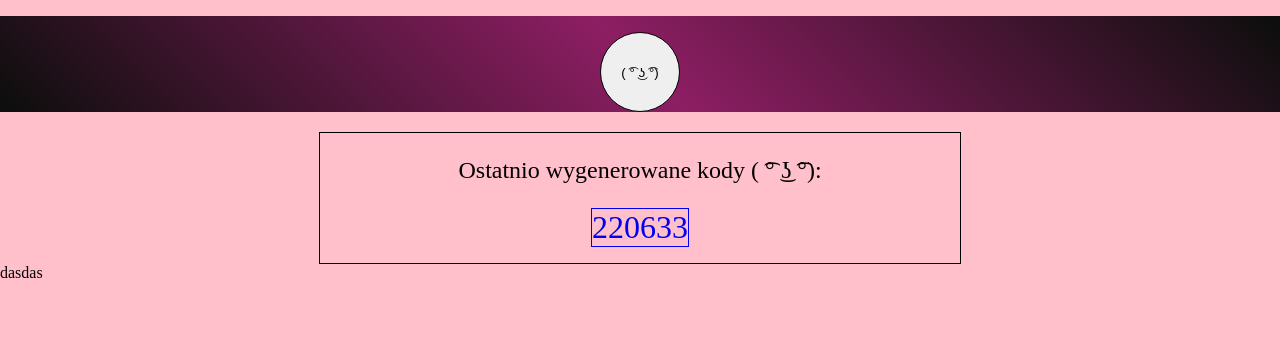
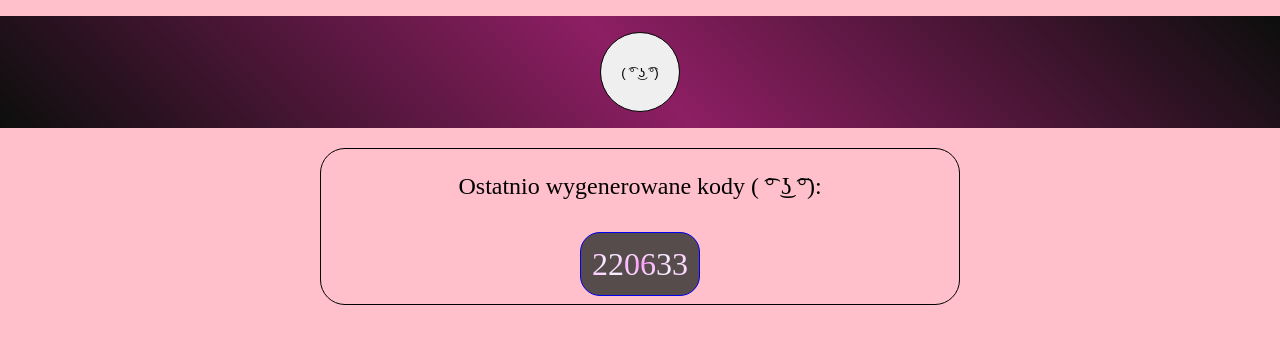
Before and after one commit to TheR0ck3t/SUS, a plain HTML site: page bruh.html in a window 1280 px wide. Both pictures are taken after a click on the button "( ͡° ͜ʖ ͡°)". Drawn offline with Linux system fonts and the light colour scheme.

Commit message:
Ja nie wiem co sie dziej wszędzie w okół mnie więc jest chyba dobrze

```diff
--- a/bruh.html
+++ b/bruh.html
@@ -1,5 +1,5 @@
 <!DOCTYPE html>
-<html lang="en">
+<html lang="pl-PL">
 
 <head>
     <meta charset="UTF-8">
@@ -17,14 +17,37 @@
     <div class="kody">
         <section>
             <p class="ostatnie"> Ostatnio wygenerowane kody ( ͡° ͜ʖ ͡°):</p>
-            <p class="kod" id="printnh"></p>
+            <div class="kod" id="printnh">
+                <!--
+                     test bruh
+
+                    <a href="">
+                        <p class="link">dasdas</p>
+                    </a>
+                    <a href="">
+                        <p class="link">dasdas</p>
+                    </a>
+                    <a href="">
+                        <p class="link">dasdas</p>
+                    </a>
+                    <a href="">
+                        <p class="link">dasdas</p>
+                    </a>
+                    <a href="">
+                        <p class="link">dasdas</p>
+                    </a>
+                    <a href="">
+                        <p class="link">dasdas</p>
+                    </a>
+                -->
+            </div>
         </section>
         <!-- <section>
             <p>Ostatnio wygenerowane kody pixiv:</p>
             <p class="kod" id="printpx"></p>
         </section> -->
     </div>
-    dasdas
+
     <script src="script.js"></script>
 
 </body>
--- a/script.js
+++ b/script.js
@@ -9,18 +9,18 @@ function nh() {
     //window.open( + kodnh + '/');
     let druknh = document.getElementById("printnh");
     let linknh = nhl + kodnh;
-    druknh.innerHTML += '<a href=' + linknh + '>' + kodnh + '</a>' + '  ';
+    druknh.innerHTML += '<a href=' + linknh + '>' + '<p class="link">' + kodnh + '</p>' + '</a>';
 }
 
-function px() {
-    let pxl = 'https://www.pixiv.net/en/artworks/';
-    let kodpx = Math.floor(Math.random() * 120000000) + 1;
-    //window.open(px + kodpx + '/');
-    let drukpx = document.getElementById("printpx");
-    let linkpx = pxl + kodpx;
-    drukpx.innerHTML += '<a href =' + linkpx + '>' + kodpx; + '</a>';
-}
+// function px() {
+//     let pxl = 'https://www.pixiv.net/en/artworks/';
+//     let kodpx = Math.floor(Math.random() * 120000000) + 1;
+//     //window.open(px + kodpx + '/');
+//     let drukpx = document.getElementById("printpx");
+//     let linkpx = pxl + kodpx;
+//     drukpx.innerHTML += '<a href =' + linkpx + '>' + kodpx; + '</a>';
+// }
 
-function dyski() {
+// function dyski() {
 
-}
+// }
--- a/style.css
+++ b/style.css
@@ -1,3 +1,9 @@
+*,
+*::before,
+*::after {
+    box-sizing: border-box;
+}
+
 body {
     margin: 0;
     background-color: pink;
@@ -6,7 +12,7 @@ body {
 .guziki {
     margin-top: 1rem;
     padding-top: 2vh;
-    height: 10vh;
+    height: 14vh;
     display: flex;
     align-content: center;
     justify-content: space-evenly;
@@ -28,18 +34,19 @@ body {
     justify-items: center;
 }
 
+.kody:p {
+    color: white;
+}
+
 section {
     width: 50vw;
     border: 1px solid;
+    border-radius: 25px;
 }
 
 .ostatnie {
     text-align: center;
     font-size: x-large;
-}
-
-.kody:p {
-    color: white;
 }
 
 .kod {
@@ -52,8 +59,26 @@ section {
     text-decoration: none;
     font-size: xx-large;
     border: 1px solid;
-    /* border-radius: 20px; */
+    border-radius: 20px;
+    background-color: rgb(86, 76, 76);
+    height: 4rem;
+    width: 7.5rem;
+    display: flex;
+    align-items: center;
+    justify-content: center;
+    margin-top: 1vh;
+    margin-bottom: 1vh;
 }
 
+.link {
+    background-image: radial-gradient( #ff96fd, #f8efff, #ffaffe);
+    -webkit-background-clip: text;
+    background-clip: text;
+    color: transparent;
+}
 
-/*# sourceMappingURL=style.css.map */
+@media only screen and (min-height:1440px) {
+    .guziki {
+        height: 10vh;
+    }
+}
```
